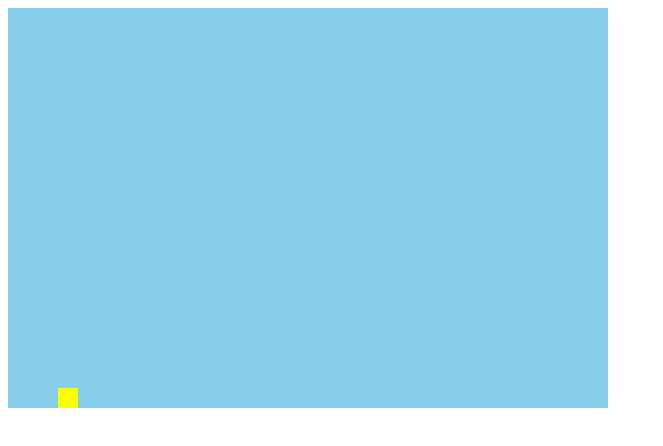
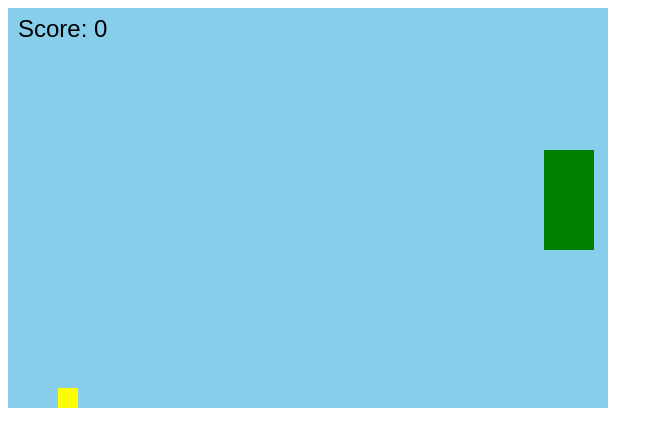
Before and after one commit to ItIsN3RD/Flappy-Bird, a plain HTML site: page Index.html in a window 1280 px wide. Shown: the whole page, without its empty margins (0-663 px from the left). Drawn offline with Linux system fonts and the light colour scheme.

Commit message:
Added Pipes 1.0
need to bind pipes to bottom and top, also need to add height limitation.

```diff
--- a/Index.html
+++ b/Index.html
@@ -20,6 +20,10 @@
   const GROUND_Y = canvas.height - 20;
   const BIRD_WIDTH = 20;
   const BIRD_HEIGHT = 20;
+  const OBSTACLE_WIDTH = 50;
+  const OBSTACLE_HEIGHT = 100;
+  const OBSTACLE_SPACING = 150;
+  const OBSTACLE_SPEED = -2;
 
   // State
   let birdX = 50;
@@ -27,6 +31,9 @@
   let birdVelocity = 0;
   let birdAcceleration = GRAVITY;
   let birdFlapping = false;
+  let obstacles = [];
+  let score = 0;
+  let gameOver = false;
 
   function update() {
     // Apply gravity
@@ -45,6 +52,39 @@
     if (birdY > GROUND_Y) {
       birdY = GROUND_Y;
       birdVelocity = 0;
+      gameOver = true;
+    }
+
+    // Update obstacles
+    for (let i = 0; i < obstacles.length; i++) {
+      let obstacle = obstacles[i];
+      obstacle.x += OBSTACLE_SPEED;
+
+      // Check for collision with bird
+      if (
+              (birdX + BIRD_WIDTH > obstacle.x && birdX < obstacle.x + OBSTACLE_WIDTH) &&
+              (birdY + BIRD_HEIGHT > obstacle.y && birdY < obstacle.y + OBSTACLE_HEIGHT)
+      ) {
+        gameOver = true;
+      }
+
+      // Check for score
+      if (!obstacle.scored && birdX > obstacle.x + OBSTACLE_WIDTH) {
+        obstacle.scored = true;
+        score++;
+      }
+
+      // Remove obstacle if it is off the screen
+      if (obstacle.x + OBSTACLE_WIDTH < 0) {
+        obstacles.splice(i, 1);
+        i--;
+      }
+    }
+
+    // Add new obstacle
+    if (obstacles.length === 0 || obstacles[obstacles.length - 1].x < canvas.width - OBSTACLE_SPACING) {
+      let y = Math.floor(Math.random() * (canvas.height - OBSTACLE_HEIGHT));
+      obstacles.push({ x: canvas.width, y: y, scored: false });
     }
   }
 
@@ -52,15 +92,31 @@
     // Clear canvas
     ctx.clearRect(0, 0, canvas.width, canvas.height);
 
+    // Draw obstacles
+    ctx.fillStyle = "green";
+    for (let obstacle of obstacles) {
+      ctx.fillRect(obstacle.x, obstacle.y, OBSTACLE_WIDTH, OBSTACLE_HEIGHT);
+    }
+
     // Draw bird
     ctx.fillStyle = "yellow";
     ctx.fillRect(birdX, birdY, BIRD_WIDTH, BIRD_HEIGHT);
+
+    // Draw score
+    ctx.fillStyle = "black";
+    ctx.font = "24px sans-serif";
+    ctx.textAlign = "left";
+    ctx.textBaseline = "top";
+    ctx.fillText(`Score: ${score}`, 10, 10);
   }
 
   function loop() {
     update();
     draw();
+
+    if (!gameOver) {
       requestAnimationFrame(loop);
+    }
   }
 
   // Start game loop
@@ -72,6 +128,7 @@
       birdFlapping = true;
     }
   });
+
 </script>
 </body>
 </html>
```
Lines whose indentation alone changed are shown as unchanged.
